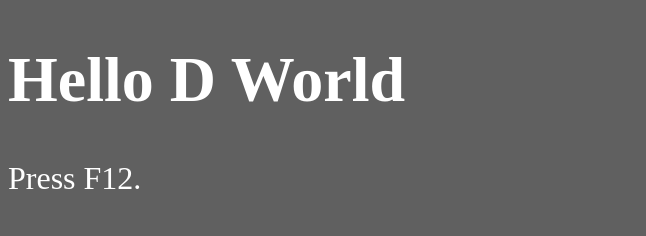
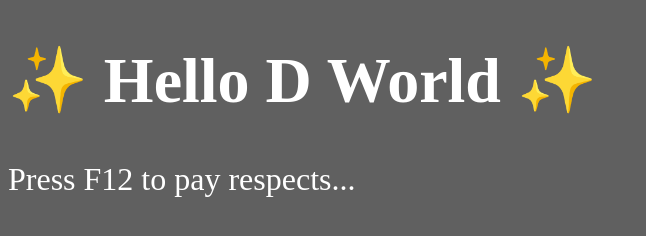
Before and after one commit to Kapendev/wasip1libc-d, a plain HTML site: page index.html in a window 1280 px wide. Shown: the whole page, without its empty margins (0-646 px from the left). Drawn offline with Linux system fonts and the light colour scheme; no server answers.

```diff
--- a/index.html
+++ b/index.html
@@ -83,7 +83,7 @@
     </script>
 </head>
 <body style="background-color:#606060; color: white; font-size: 200%;">
-    <h1>Hello D World</h1>
-    <p>Press F12.</p>
+    <h1>✨ Hello D World ✨</h1>
+    <p>Press F12 to pay respects...</p>
 </body>
 </html>
```
Also changed, not shown: 2 other files.
